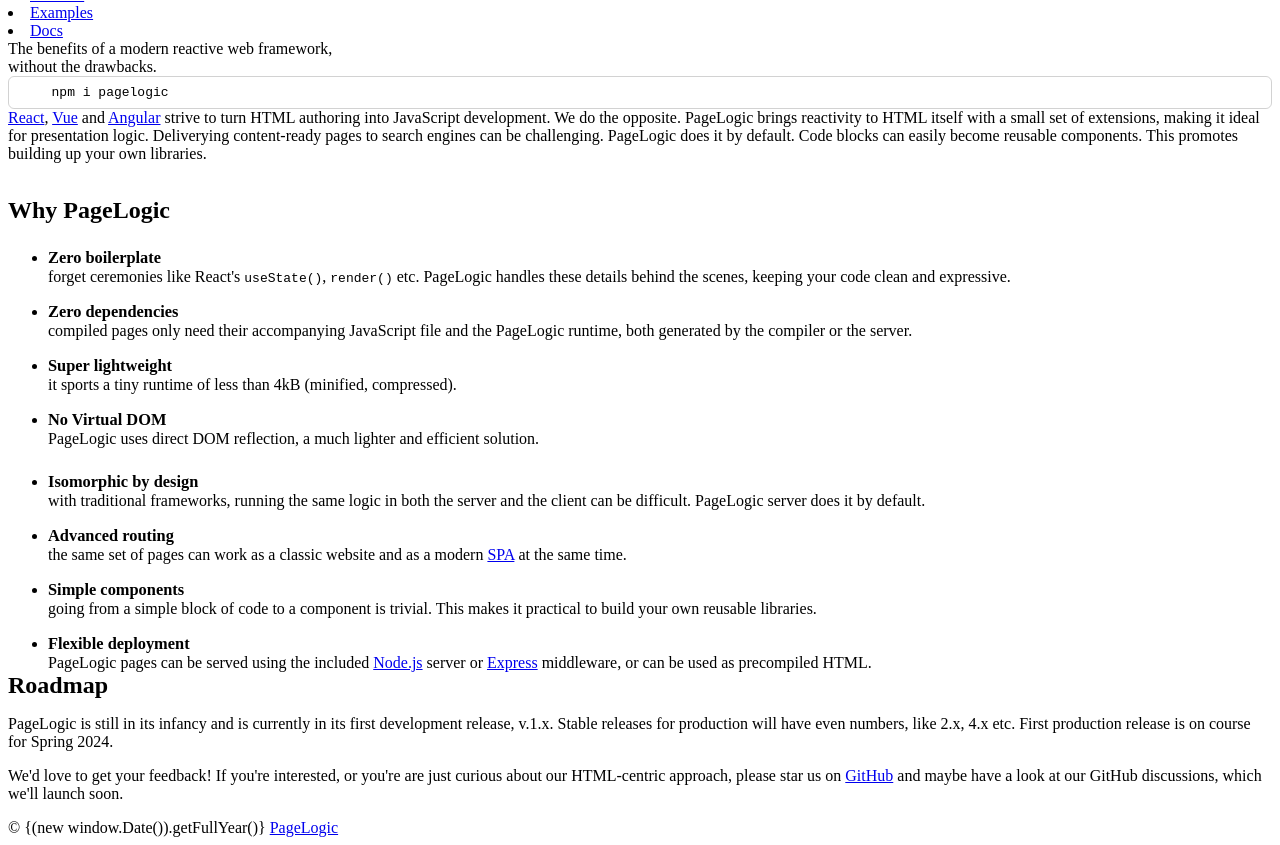
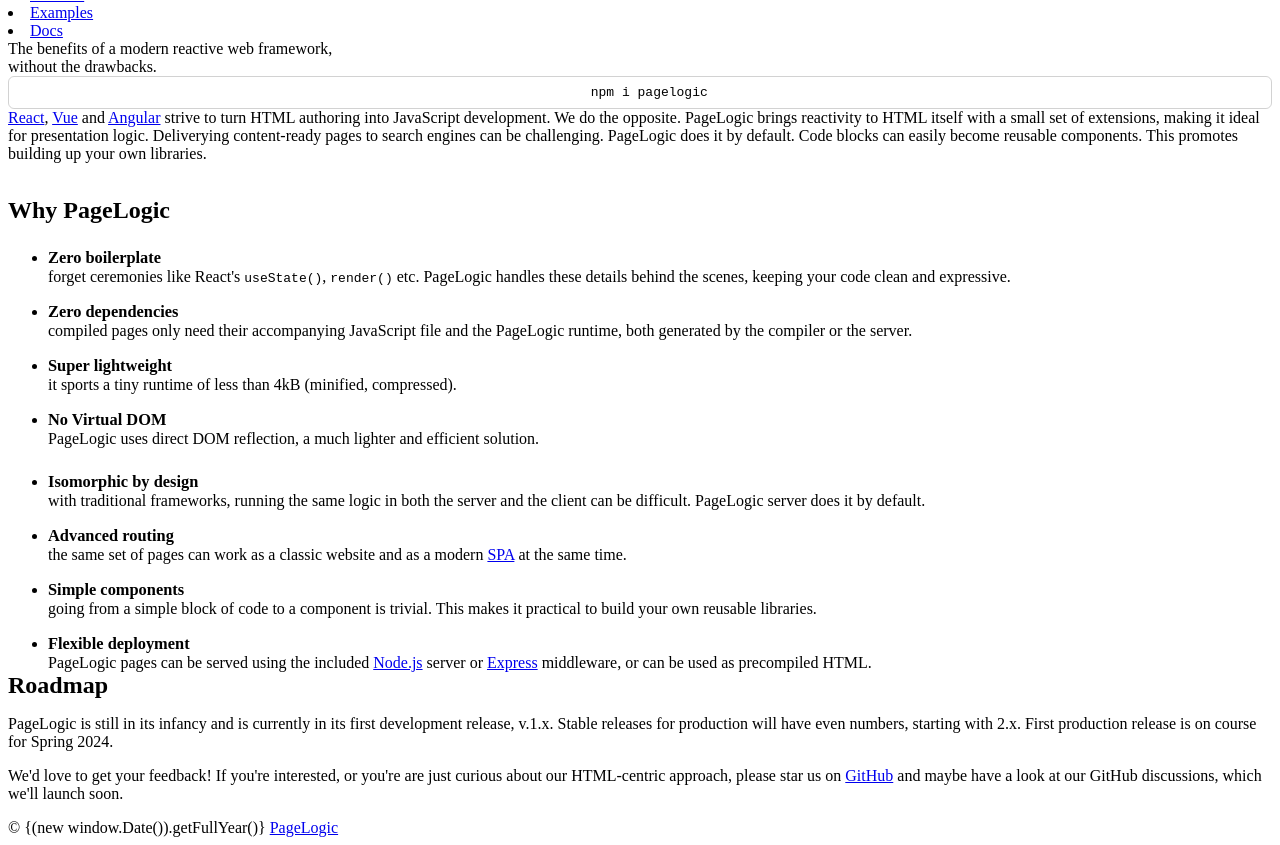
Before and after one commit to PageLogic/pagelogic-website, a website: page www/index.html in a window 1280 px wide. Shown: the part 106-951 px from the top of the page. Drawn offline with Linux system fonts and the light colour scheme.

Commit message:
homepage

```diff
--- a/www/index.css
+++ b/www/index.css
@@ -49,6 +49,7 @@
 .app-hero-code {
   display: flex;
   align-items: center;
+  justify-content: center;
   background: transparent !important;
   padding: .5rem 1.5rem;
   border: 1px solid rgba(0, 0, 0, 0.176);
--- a/www/index.html
+++ b/www/index.html
@@ -144,7 +144,7 @@
           <div class="col-md-6">
             <p>PageLogic is still in its infancy and is currently in its first
               development release, v.1.x. Stable releases for production will
-              have even numbers, like 2.x, 4.x etc.
+              have even numbers, starting with 2.x.
               First production release is on course for Spring 2024.
             </p>
           </div>
```
